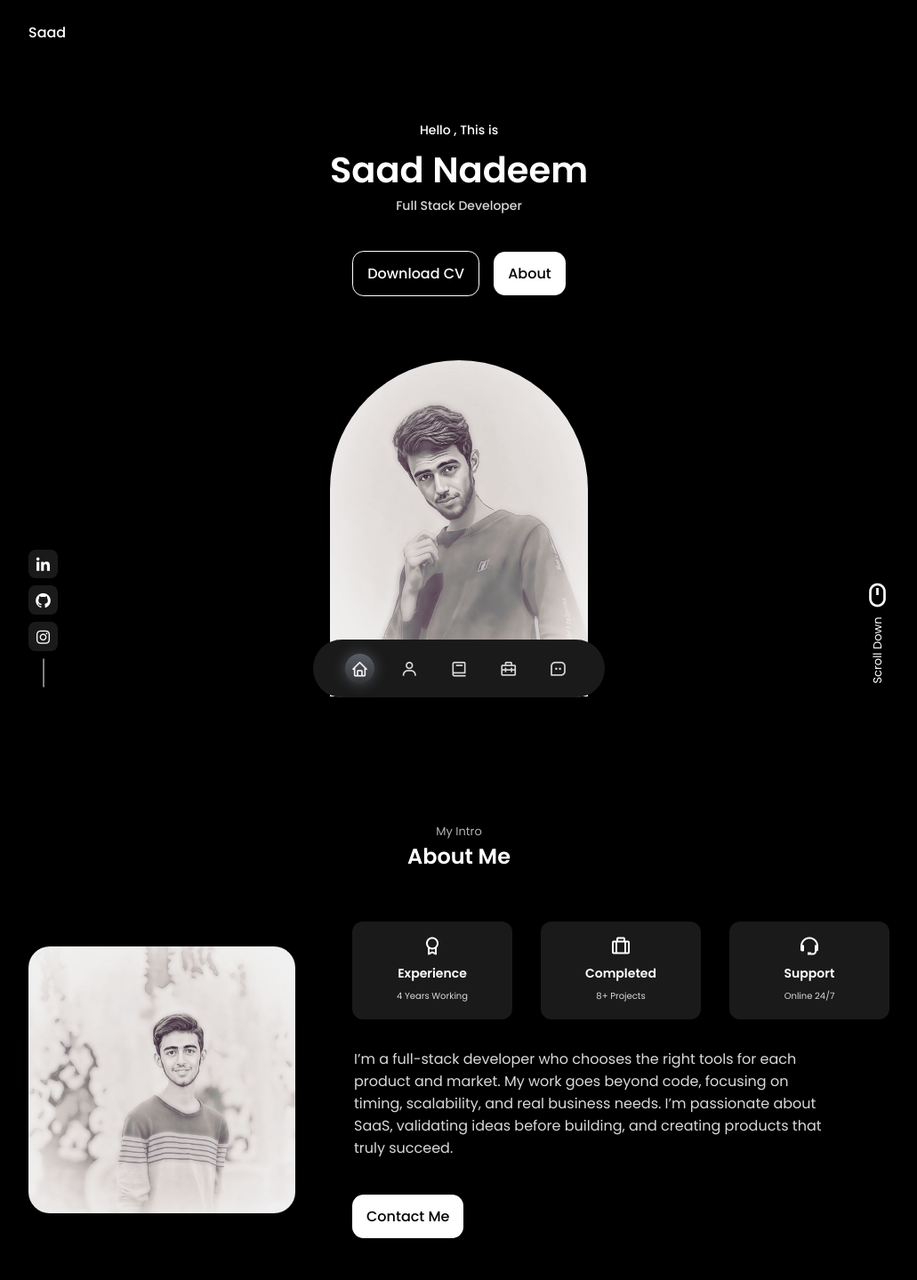
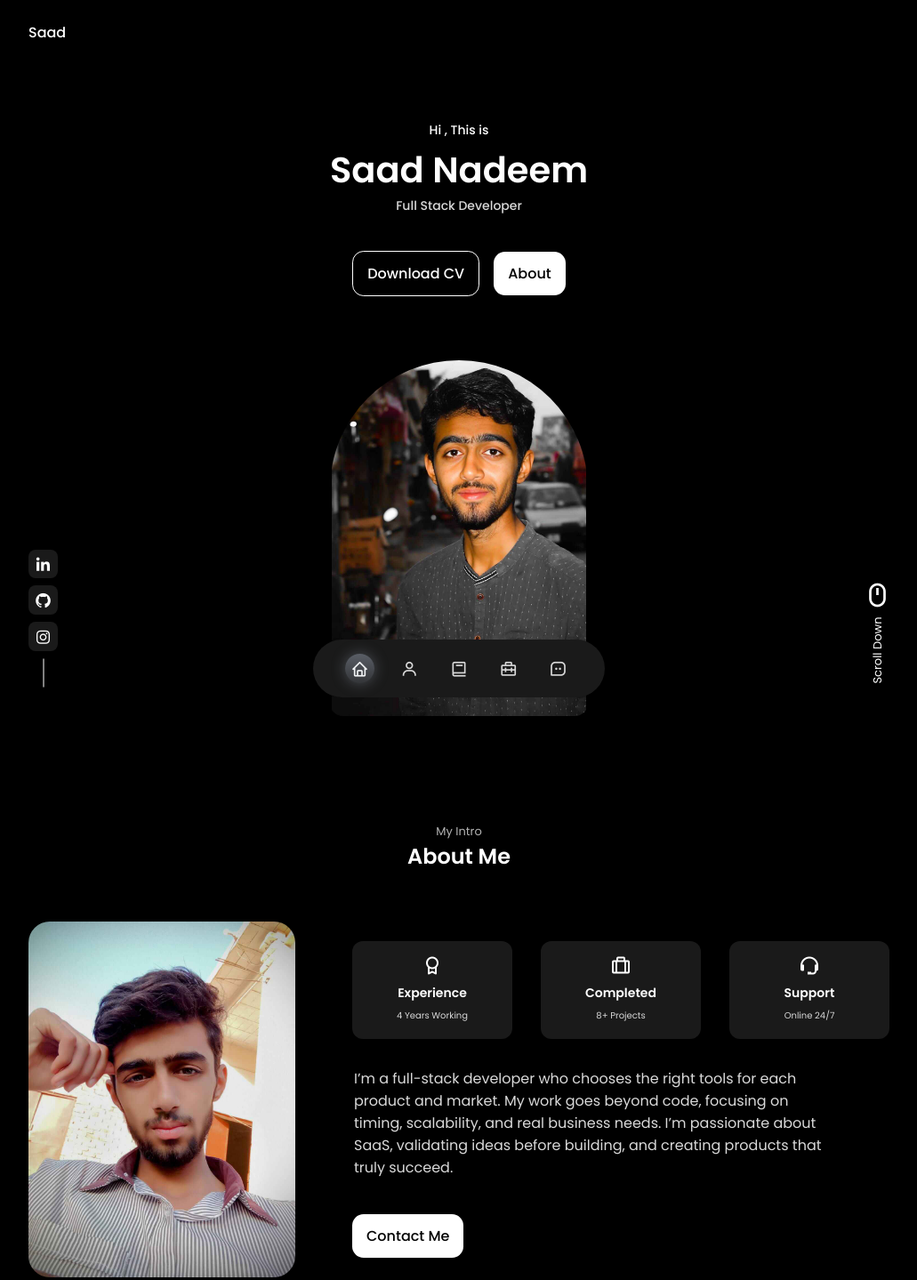
Before and after one commit to Saadnadeemch/portfolio, a plain HTML site: page index.html in a window 1280 px wide. Shown: the top 1439 px of the page at 89% size, without its empty margins (124-1155 px from the left). Drawn offline with nearby package versions, Linux system fonts and the light colour scheme.

Commit message:
enhanced more and changes images

```diff
--- a/index.html
+++ b/index.html
@@ -12,8 +12,6 @@
     <link href='https://unpkg.com/boxicons@2.1.2/css/boxicons.min.css' rel='stylesheet'>
 
 
-
-    <script src="https://cdn.jsdelivr.net/npm/emailjs-com@2/dist/email.min.js"></script>
 
     <!--=============== SWIPER CSS ===============-->
     <link rel="stylesheet" href="assets/css/swiper-bundle.min.css">
@@ -76,7 +74,7 @@
         <section class="home section" id="home">
             <div class="home__container container grid">
                 <div class="home__data">
-                    <span class="home__greeting">Hello , This is</span>
+                    <span class="home__greeting">Hi , This is</span>
                     <h1 class="home__name">Saad Nadeem</h1>
                     <h3 class="home__education">Full Stack Developer</h3>
 
@@ -90,7 +88,7 @@
                 </div>
 
                 <div class="home__handle">
-                    <img src="a/home.jpeg" alt="" class="home__img">
+                    <img src="a/home.jpg" alt="" class="home__img">
                 </div>
 
                 <div class="home__social">
@@ -118,7 +116,7 @@
             <h2 class="section__title">About Me</h2>
 
             <div class="about__container container grid">
-                <img src="a/about.png" alt="" class="about__img">
+                <img src="a/about.jpg" alt="" class="about__img">
 
                 <div class="about__data">
                     <div class="about__info">
@@ -155,10 +153,11 @@
             <span class="section__subtitle">My Abilities</span>
             <h2 class="section__title">My Experience</h2>
 
-            <p class="section__description">
+            <p style="margin: 0 auto; width: 60%; text-align: center; margin-bottom: 20px;" class="section__description">
                 I choose the tech stack based on the product and market needs so it runs
                 smoothly and keeps costs under control.
             </p>
+
 
             <div class="skills__container container grid">
                 <!-- ==================== Frontend ==================== -->
@@ -803,6 +802,9 @@
     <script src="assets/js/main.js"></script>
 
     <script src="assets/js/contact.js"></script>
+
+    <script src="https://cdn.jsdelivr.net/npm/emailjs-com@2/dist/email.min.js"></script>
+
 </body>
 
 </html>
```
Also changed, not shown: a/about.jpg (added), a/about.png (deleted), a/home.jpeg (deleted), a/home.jpg (added), a/nadeem.jpg, a/s1.png, a/s2.png, a/s3.png, a/shahid.jpg, a/sohaib.jpg.
